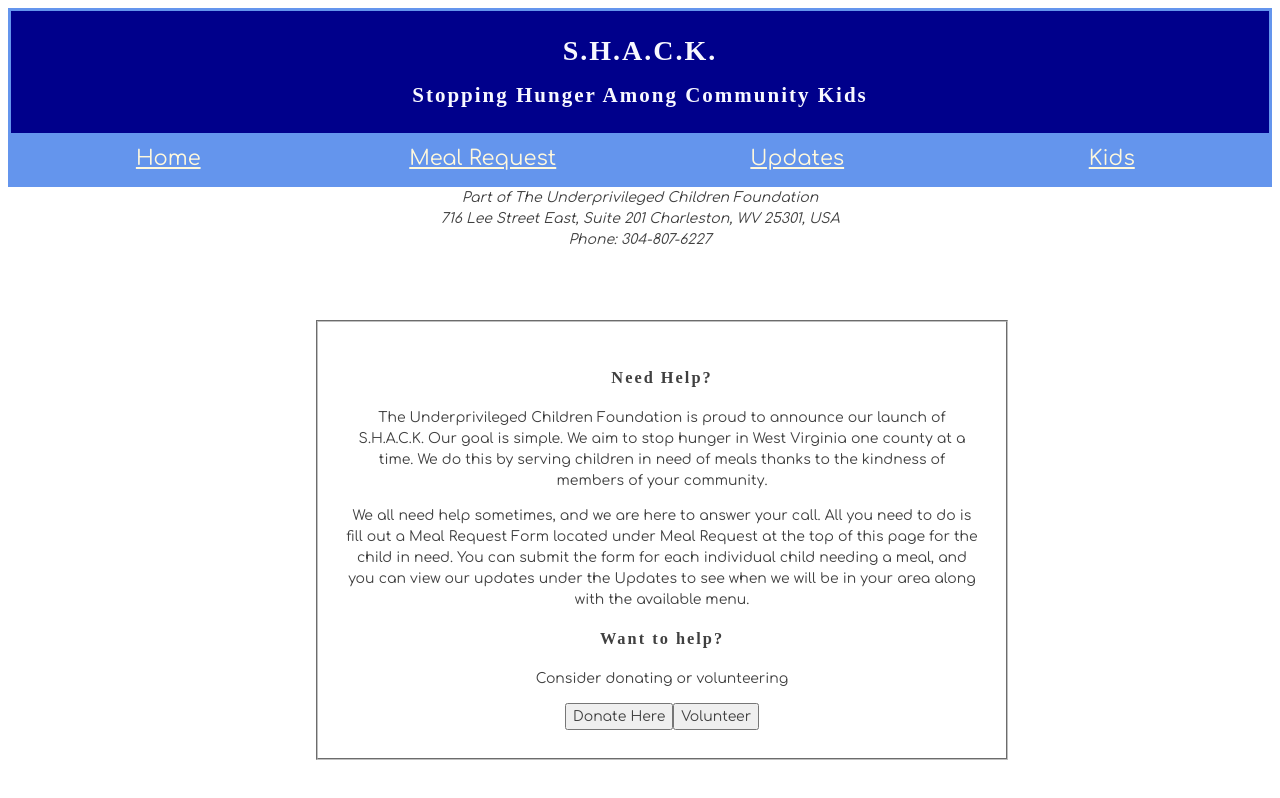
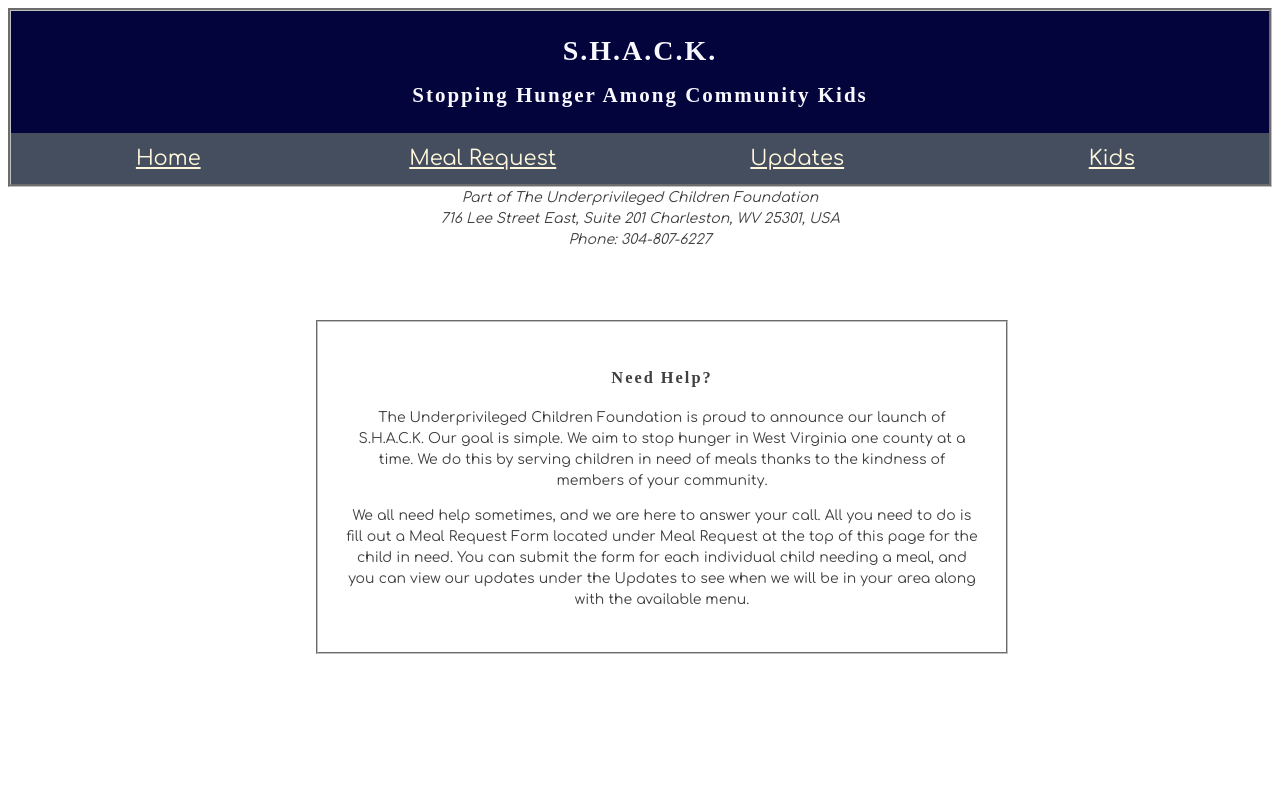
Before and after one commit to LindseyKCrittendon/ClientSideCapstone, a React (Create React App) app: page / in a window 1280 px wide. Built offline with nearby package versions, Linux system fonts and the light colour scheme; a web font is replaced by a local one.

Commit message:
working on pulling info from api

```diff
--- a/src/components/home/Home.css
+++ b/src/components/home/Home.css
@@ -15,3 +15,7 @@
     margin-top: 5em;
     margin-left: 22em;
 }
+button{
+    margin: 4px;
+
+}
--- a/src/components/home/Home.js
+++ b/src/components/home/Home.js
@@ -1,6 +1,7 @@
 import React, { Component } from 'react'
 import "./Home.css"
-import Button from 'react-bootstrap/Button'
+import { Link } from 'react-router-dom'
+
 
 class Home extends Component {
   render() {
@@ -16,10 +17,7 @@ class Home extends Component {
 <h3>Need Help?</h3>
 <p>The Underprivileged Children Foundation is proud to announce our launch of S.H.A.C.K.  Our goal is simple.  We aim to stop hunger in West Virginia one county at a time.  We do this by serving children in need of meals thanks to the kindness of members of your community.</p>
 <p>We all need help sometimes, and we are here to answer your call.  All you need to do is fill out a Meal Request Form located under Meal Request at the top of this page for the child in need.  You can submit the form for each individual child needing a meal, and you can view our updates under the Updates to see when we will be in your area along with the available menu. </p>
-<h3>Want to help?</h3>
-<p>Consider donating or volunteering</p>
-<button href="https://helpwvkids.org/help-kids-now/">Donate Here</button>
-<button href="https://helpwvkids.org/volunteer-application/">Volunteer</button>
+{/* TODO:: ADD BUTTONS THAT GO TO DONATIONS PAGE AND VOLUNTEER PAGE */}
 </div>
 </div>
 </>
--- a/src/components/nav/NavBar.css
+++ b/src/components/nav/NavBar.css
@@ -3,8 +3,8 @@ small {
   }
 
   header {
-    background-color:darkblue;
-    border: cornflowerblue solid 3px;
+    background-color:rgb(4, 4, 61);
+    border: silver groove 3px;
   }
 
   .site-title {
@@ -25,7 +25,7 @@ small {
     font-size: 1.5em;
     color: cornsilk;
     box-sizing: border-box;
-    background-color: cornflowerblue;
+    background-color: rgb(69, 78, 95);
     list-style-type: none;
   }
 
```
Also changed, not shown: src/components/kid/KidList.js (added, +33 -0 lines), src/components/update/UpdateList.js (added, +34 -0 lines), src/modules/KidManager.js (added, +10 -0 lines), src/modules/UpdateManager.js (added, +10 -0 lines).
